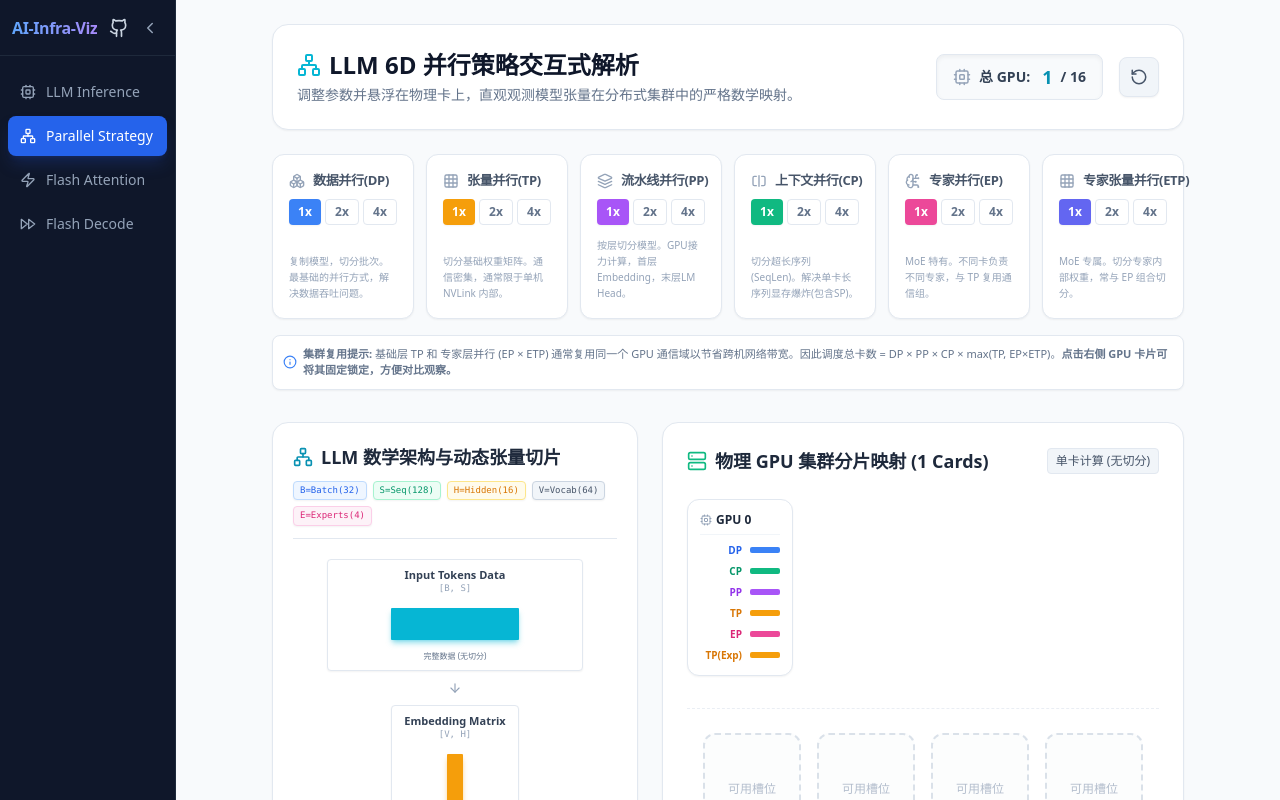
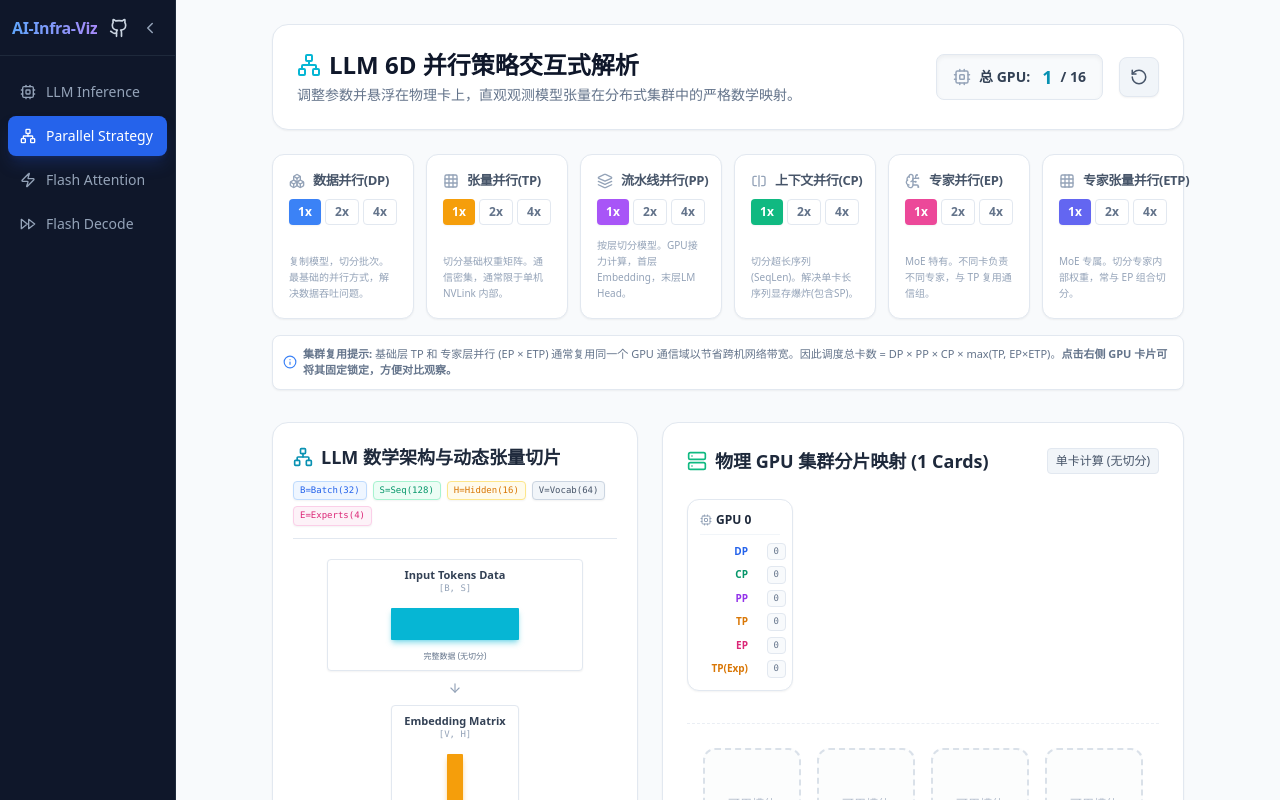
Before and after one commit to skyliulu/AI-Infra-Viz, a React (Vite) app: page / in a window 1280 px wide. Both pictures are taken after a click on the button "Parallel Strategy". Shown: the top 800 px of the page. Built offline with nearby package versions, Linux system fonts and the light colour scheme.

Commit message:
Refactor renderMiniTrack for improved readability

```diff
--- a/src/components/ParallelStrategies.jsx
+++ b/src/components/ParallelStrategies.jsx
@@ -426,13 +426,25 @@ const App = () => {
     const degree = customDegree !== null ? customDegree : degrees[dim];
     const activeIdx = coords[`${dim}_idx`];
     const activeColor = getColorClass(color, 'bg');
+    const textColor = getColorClass(color, 'text');
+
     return (
-      <div key={dim} className="flex items-center gap-2 text-[10px]">
-        <span className={`w-[42px] font-bold ${getColorClass(color, 'text')} text-right`}>{label}</span>
-        <div className="flex gap-0.5 flex-1">
+      <div key={dim} className="flex items-center text-[10px]">
+        {/* Label */}
+        <span className={`w-[48px] font-bold ${textColor} text-right shrink-0 mr-1.5`}>{label}</span>
+
+        {/* Progress Bar */}
+        <div className="flex gap-[1px] flex-1 h-1.5 mr-2">
           {Array.from({ length: Math.max(1, degree) }).map((_, i) => (
-            <div key={i} className={`h-1.5 flex-1 rounded-sm transition-colors duration-300 ${i === activeIdx ? activeColor : 'bg-slate-200'}`} />
+            <div key={i} className={`flex-1 rounded-[1px] transition-colors duration-300 ${i === activeIdx ? activeColor : 'bg-slate-100'}`} />
           ))}
+        </div>
+
+        {/* Explicit Rank Number */}
+        <div className="w-6 shrink-0 flex justify-end">
+           <span className="font-mono text-[9px] text-slate-500 bg-slate-50 px-1.5 py-[1px] rounded border border-slate-200">
+             {activeIdx}
+           </span>
         </div>
       </div>
     );
```
